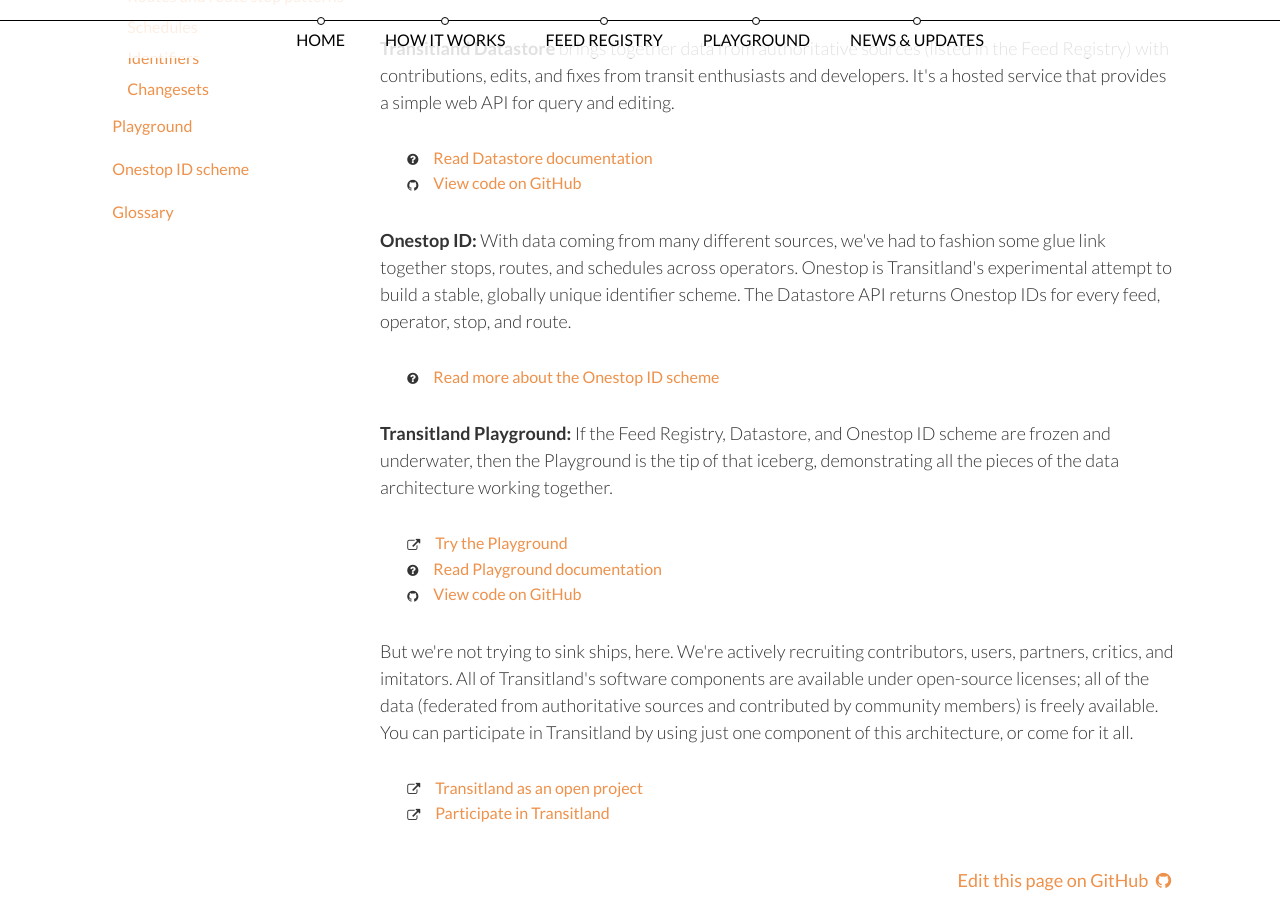
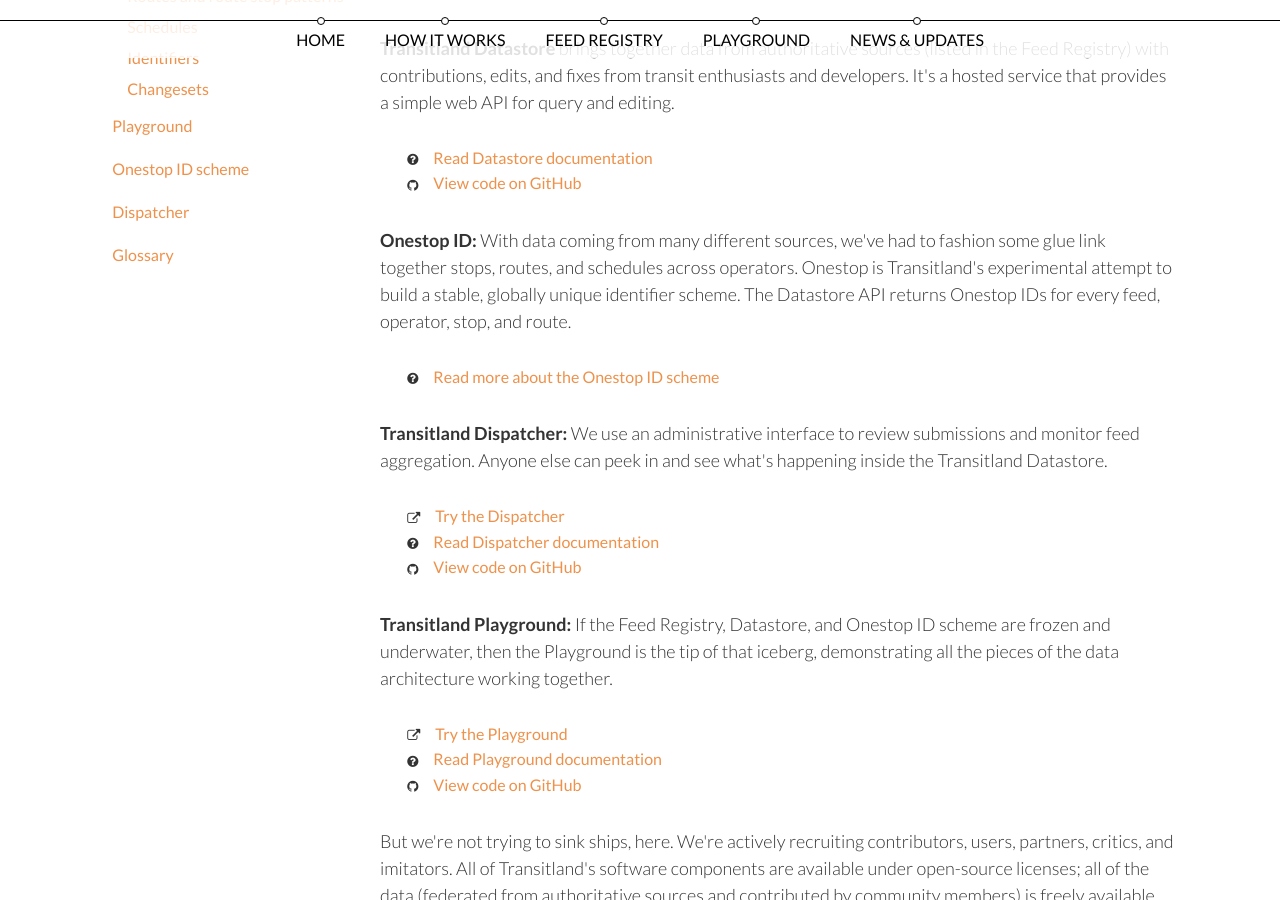
Before and after one commit to transitland/www-transit-land, a Jekyll site: the page built from how-it-works/index.html, in a window 1280 px wide and 900 px high, scrolled down 649 px. Built offline with Jekyll 4.4.1, drawn with Linux system fonts in a browser that asks for light colours; nearby versions of some CDN libraries.

Commit message:
add Dispatcher to "how it works" docs

```diff
--- a/_data/documentation.yml
+++ b/_data/documentation.yml
@@ -30,5 +30,7 @@
   path: '/how-it-works/playground/'
 - title: Onestop ID scheme
   path: /how-it-works/onestop-id-scheme/
+- title: Dispatcher
+  path: /how-it-works/dispatcher/
 - title: Glossary
   path: '/how-it-works/glossary/'
--- a/how-it-works/index.html
+++ b/how-it-works/index.html
@@ -24,6 +24,13 @@
   <li class="help"><a href="/how-it-works/onestop-id-scheme/">Read more about the Onestop ID scheme</a></li>
 </ul>
 
+<p><b>Transitland Dispatcher:</b> We use an administrative interface to review submissions and monitor feed aggregation. Anyone else can peek in and see what's happening inside the Transitland Datastore.</p>
+<ul class="all-links">
+  <li><a href="/dispatcher">Try the Dispatcher</a></li>
+  <li class="help"><a href="/how-it-works/dispatcher/">Read Dispatcher documentation</a></li>
+  <li class="github"><a href="http://github.com/transitland/dispatcher">View code on GitHub</a></li>
+</ul>
+
 <p><b>Transitland Playground:</b> If the Feed Registry, Datastore, and Onestop ID scheme are frozen and underwater, then the Playground is the tip of that iceberg, demonstrating all the pieces of the data architecture working together.</p>
 <ul class="all-links">
   <li><a href="/playground/">Try the Playground</a></li>
```
Also changed, not shown: how-it-works/dispatcher/index.md (added, +12 -0 lines).
